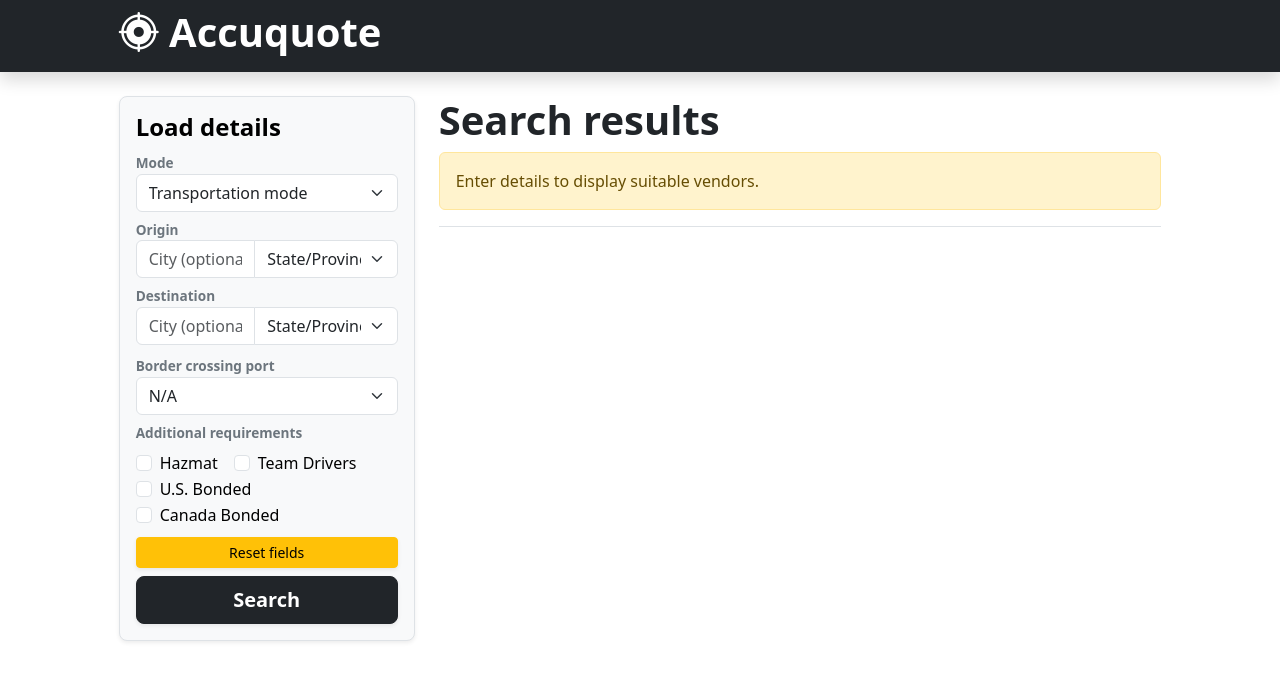
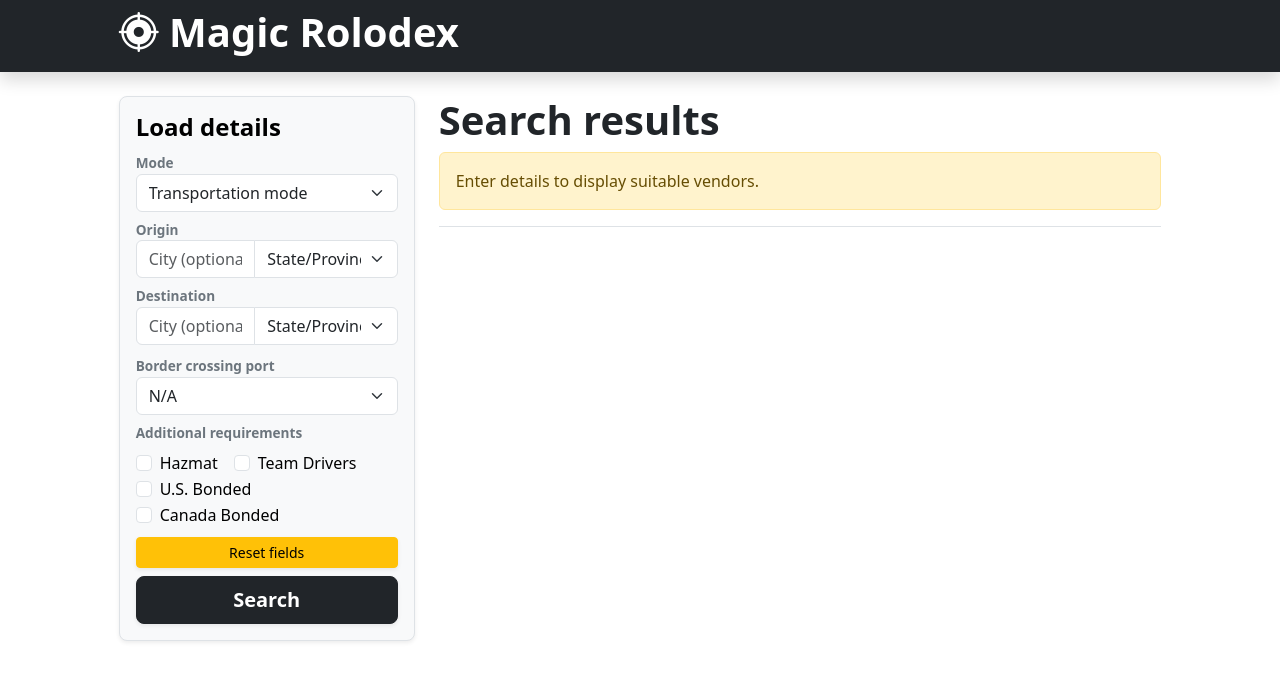
Before and after one commit to hugolopez-online/freighble, a React (Vite) app: page / in a window 1280 px wide. Shown: the top 680 px of the page. Built offline with nearby package versions, Linux system fonts and the light colour scheme.

Commit message:
general updates

```diff
--- a/index.html
+++ b/index.html
@@ -6,7 +6,7 @@
     <link rel="stylesheet" href="https://cdn.jsdelivr.net/npm/bootstrap-icons@1.11.3/font/bootstrap-icons.min.css">
     <link rel="shortcut icon" href="./src/assets/favicon.svg" type="image/x-icon">
     <meta name="viewport" content="width=device-width, initial-scale=1.0, maximum-scale=1.0, user-scalable=no, shrink-to-fit=no" />
-    <title>Accuquote</title>
+    <title>Magic Rolodex</title>
   </head>
   <body>
     <div id="root" class="container-fluid"></div>
--- a/src/app/components/Navbar.jsx
+++ b/src/app/components/Navbar.jsx
@@ -1,7 +1,7 @@
 const Navbar = () => {
     return (
         <nav className="navbar">
-            <h1 className="fw-bold"><i className="bi bi-crosshair2"></i> Accuquote</h1>
+            <h1 className="fw-bold"><i className="bi bi-crosshair2"></i> Magic Rolodex</h1>
         </nav>
     )
 };
```
